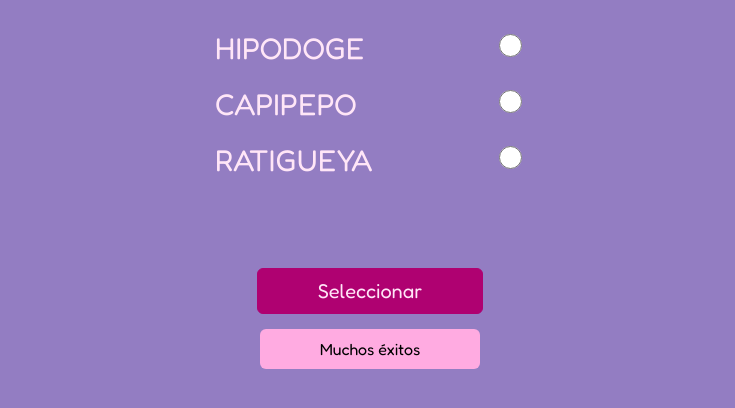
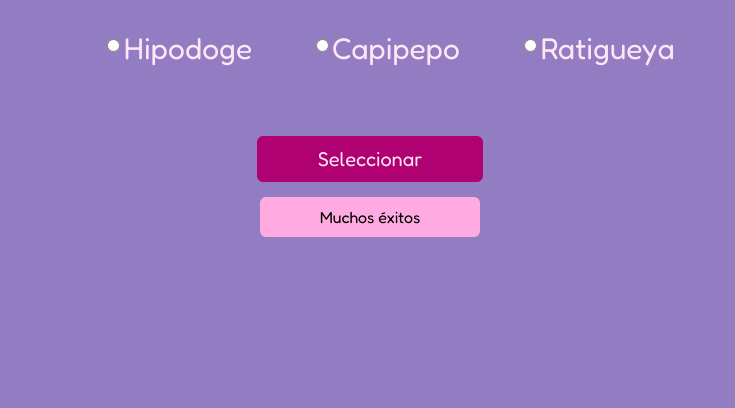
Before and after one commit to jandrearuiz/mokepon_platzi, a plain HTML site: page index.html in a window 1280 px wide. Shown: the part 244-652 px from the top of the page, without its empty margins (270-1005 px from the left). Drawn offline with Linux system fonts and the light colour scheme.

Commit message:
refactor: generate mokepones arrays

```diff
--- a/index.html
+++ b/index.html
@@ -15,18 +15,8 @@
 
     <section id="seleccionar-mascotas">
         <h2 class="titleSeleccion">Elige tu mascota:</h2>
-        <div class="mascotas" style="display:flex; flex-direction:column">
-            <div class="contentMascota">
-                <label class="labelMascota" for="hipodoge">HIPODOGE</label>
-                <input class="inputMascota" type="radio" name="mascota" id="hipodoge">
-            </div>
-            <div class="contentMascota">
-                <label class="labelMascota" for="capipepo">CAPIPEPO</label>
-                <input class="inputMascota" type="radio" name="mascota" id="capipepo">
-            </div>
-            <div class="contentMascota">
-                <label class="labelMascota" for="ratigueya">RATIGUEYA</label>
-                <input class="inputMascota" type="radio" name="mascota" id="ratigueya">
+        <div class="mascotas">
+            <div class="contentMascota" id="contenedor-tarjetas">
             </div>
         </div>
         <div class="botonMascota">
--- a/js/index.js
+++ b/js/index.js
@@ -5,9 +5,6 @@ const botonAtaqueTierra = document.getElementById('boton-tierra');
 const botonReiniciar = document.getElementById('boton-reiniciar');
 const sectionSeleccionarAtaque = document.getElementById('seleccionar-ataque');
 const sectionSeleccionarReiniciar = document.getElementById('reiniciar');
-const inputHipodoge = document.getElementById('hipodoge');
-const inputCapipepo = document.getElementById('capipepo');
-const inputRatigueya = document.getElementById('ratigueya');
 const spanMascotaJugador = document.getElementById('mascota-jugador');
 const sectionSeleccionarMascota = document.getElementById('seleccionar-mascotas');
 const spanMascotaEnemigo = document.getElementById('mascota-enemigo');
@@ -16,9 +13,16 @@ const spanVidaEnemigo = document.getElementById('vida-enemigo');
 const resultadoPartida = document.getElementById('resultado-partida');
 const ataqueDelJugador = document.getElementById('ataque-del-jugador');
 const ataqueDelEnemigo = document.getElementById('ataque-del-enemigo');
+const contenedorTarjetas = document.getElementById('contenedor-tarjetas');
+
+let mokepones = [];
 
 let ataqueJugador;
 let ataqueEnemigo;
+let opcionMokepones;
+let inputHipodoge;
+let inputCapipepo;
+let inputRatigueya;
 let vidaJugador = 3;
 let vidaEnemigo = 3;
 
@@ -27,16 +31,57 @@ class Mokepon {
         this.nombre = nombre
         this.foto = foto
         this.vida = vida
+        this.ataques = []
     }
 }
 
-let hipodoge = new Mokepon('HIPODOGE', './assets/hipodoge.png', 5 )
-let capipepo = new Mokepon('CAPIPEPO', './assets/capipepo.jpg', 5 )
-let ratigueya = new Mokepon('RATIGUEYA', './assets/ratigueta.png', 5 )
+let hipodoge = new Mokepon('Hipodoge', './assets/hipodoge.png', 5);
+let capipepo = new Mokepon('Capipepo', './assets/capipepo.jpg', 5);
+let ratigueya = new Mokepon('Ratigueya', './assets/ratigueta.png', 5);
+
+hipodoge.ataques.push(
+    { nombre: '💧', id: 'boton-agua' },
+    { nombre: '💧', id: 'boton-agua' },
+    { nombre: '💧', id: 'boton-agua' },
+    { nombre: '🔥', id: 'boton-fuego' },
+    { nombre: '🌱', id: 'boton-tierra' },
+)
+
+capipepo.ataques.push(
+    { nombre: '🌱', id: 'boton-tierra' },
+    { nombre: '🌱', id: 'boton-tierra' },
+    { nombre: '🌱', id: 'boton-tierra' },
+    { nombre: '💧', id: 'boton-agua' },
+    { nombre: '🔥', id: 'boton-fuego' },
+)
+
+ratigueya.ataques.push(
+    { nombre: '🔥', id: 'boton-fuego' },
+    { nombre: '🔥', id: 'boton-fuego' },
+    { nombre: '🔥', id: 'boton-fuego' },
+    { nombre: '💧', id: 'boton-agua' },
+    { nombre: '🌱', id: 'boton-tierra' },
+)
+
+mokepones.push(hipodoge, capipepo, ratigueya);
 
 function iniciarJuego() {
     sectionSeleccionarAtaque.style.display = "none";
     sectionSeleccionarReiniciar.style.display = "none";
+
+    mokepones.forEach((mokepon) => {
+        opcionMokepones = `<input class="inputMascota" type="radio" name="mascota" id=${mokepon.nombre}>
+        <label class="labelMascota" for=${mokepon.nombre}>${mokepon.nombre}</label>`
+
+        console.log(opcionMokepones);
+
+        contenedorTarjetas.innerHTML += opcionMokepones;
+
+        inputHipodoge = document.getElementById('Hipodoge');
+        inputCapipepo = document.getElementById('Capipepo');
+        inputRatigueya = document.getElementById('Ratigueya');
+    });
+
     botonMascotaJugador.addEventListener('click', seleccionarMascotaJugador);
     botonAtaqueFuego.addEventListener('click', ataqueFuego);
     botonAtaqueAgua.addEventListener('click', ataqueAgua);
```
